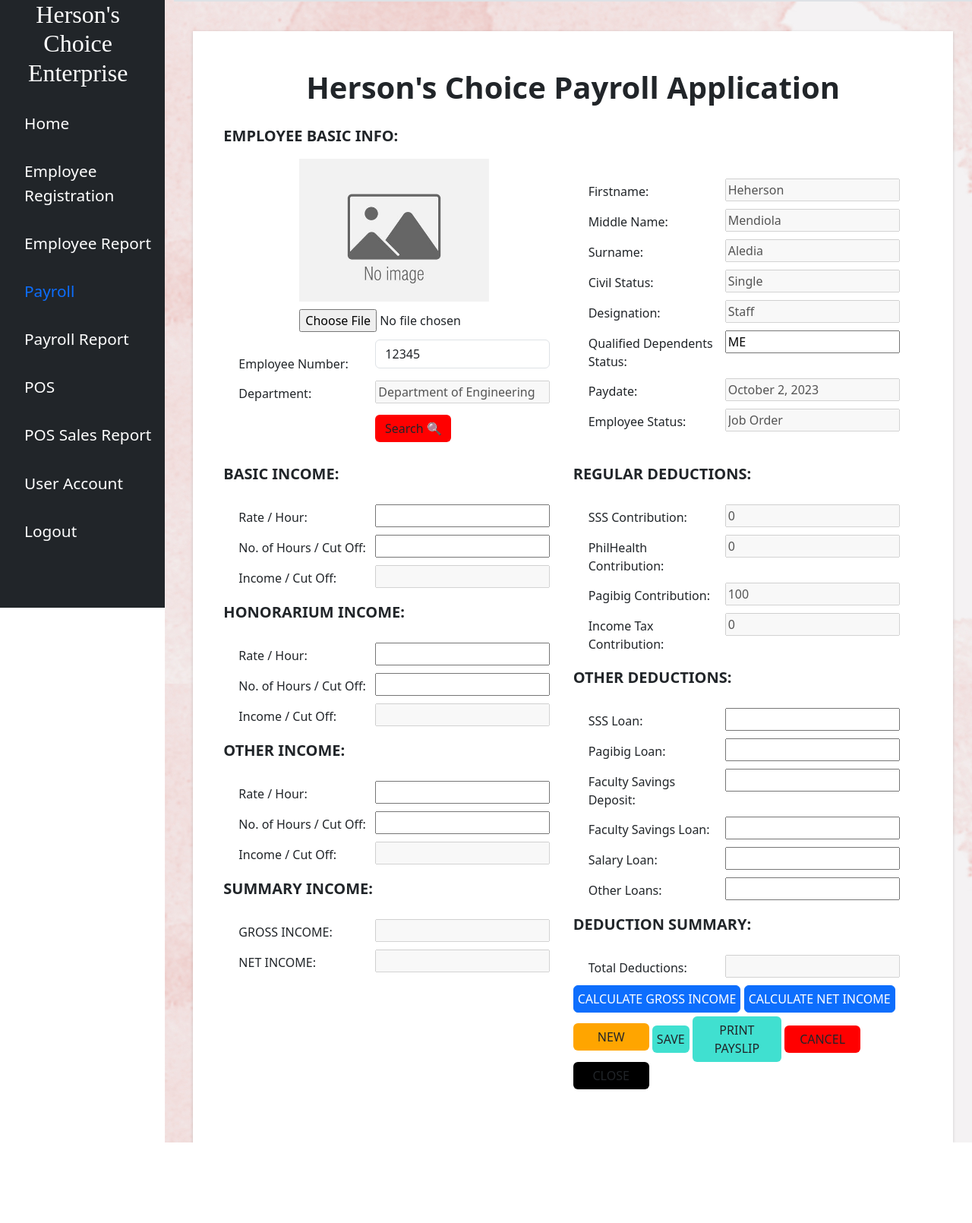
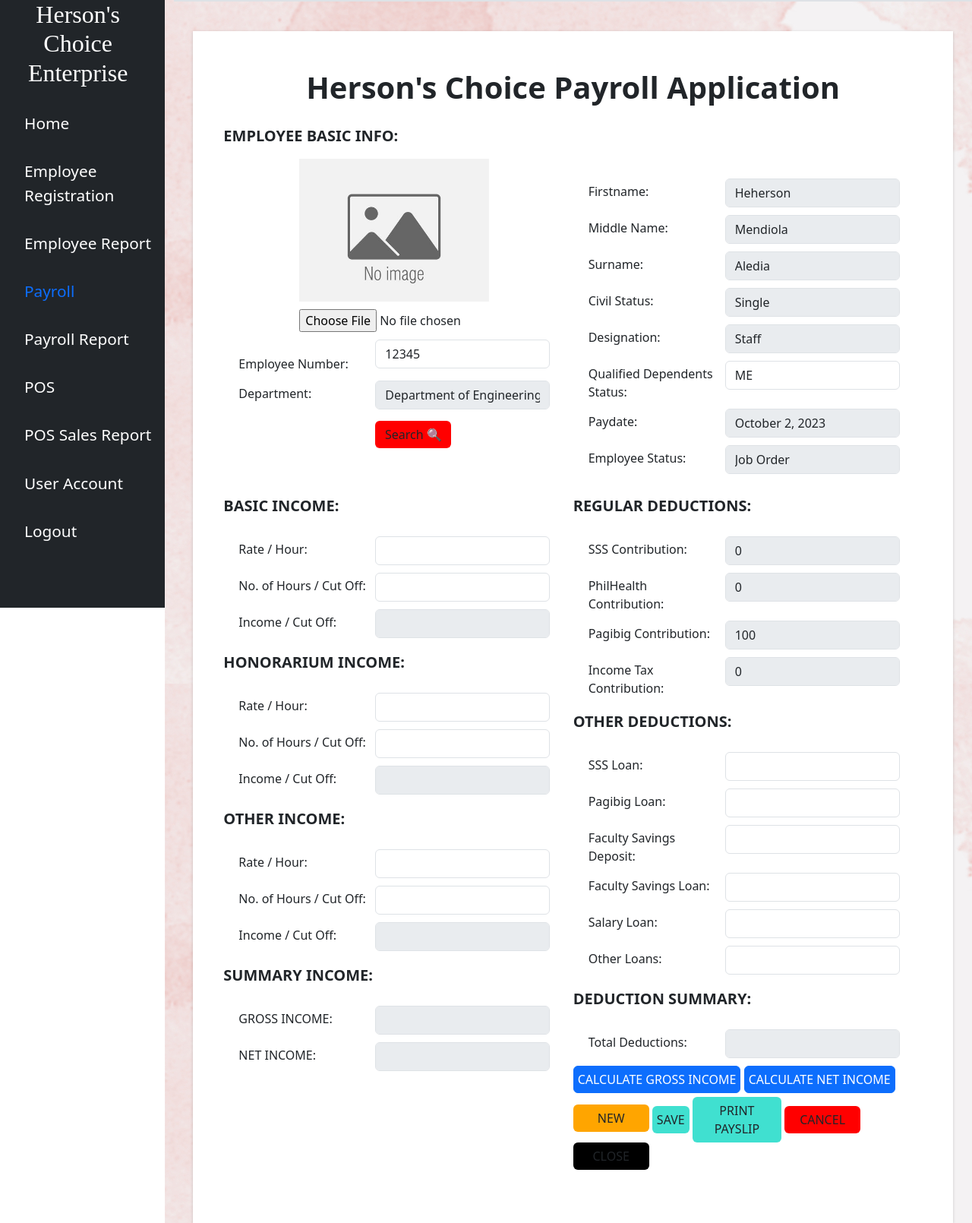
Before and after one commit to hhrsnm/lpu_web_application, a PHP site: page /Payroll.php in a window 1280 px wide. Shown: the whole page at 76% size. Before the commit the page ends 1504 px from the top, so only its background shows below. Run offline with PHP 8.4, Linux system fonts and the light colour scheme.

Commit message:
Update Payroll.php

```diff
--- a/Choice Enterprise/Payroll.php
+++ b/Choice Enterprise/Payroll.php
@@ -11,6 +11,7 @@ require_once('process/payroll_computation.php');
     <meta name="viewport" content="width=device-width, initial-scale=1.0">
     <link href="https://cdn.jsdelivr.net/npm/bootstrap@5.3.1/dist/css/bootstrap.min.css" rel="stylesheet" integrity="sha384-4bw+/aepP/YC94hEpVNVgiZdgIC5+VKNBQNGCHeKRQN+PtmoHDEXuppvnDJzQIu9" crossorigin="anonymous">
     <script src="https://cdn.jsdelivr.net/npm/bootstrap@5.3.1/dist/js/bootstrap.bundle.min.js" integrity="sha384-HwwvtgBNo3bZJJLYd8oVXjrBZt8cqVSpeBNS5n7C8IVInixGAoxmnlMuBnhbgrkm" crossorigin="anonymous"></script>
+    <script src="https://code.jquery.com/jquery-3.7.1.min.js" integrity="sha256-/JqT3SQfawRcv/BIHPThkBvs0OEvtFFmqPF/lYI/Cxo=" crossorigin="anonymous"></script>
     <script src="js/herson_payroll_save.js"></script>
     <link rel="stylesheet" href="css/payroll.css">
     <title>Payroll</title>
@@ -53,7 +54,7 @@ require_once('process/payroll_computation.php');
                                     </div>
                                     <div>
                                         <span>Department:</span>
-                                        <input type="text" class="formcontrol input_box1" id="department" name="department" value="<?php echo $department; ?>" disabled>
+                                        <input type="text" class="form-control input_box1" id="department" name="department" value="<?php echo $department; ?>" disabled>
                                     </div>
                                     <div>
                                       <span><button type="submit" name="cancel" class="btn btndanger" style="padding:5px; background-color:red; width:100px; margin-left:180px;">Search &#128269</button></span>
@@ -62,35 +63,35 @@ require_once('process/payroll_computation.php');
                                 <div class="payrol_form_group1" style="width:50%; margin:right; margin-top:36px;">
                                     <div>
                                         <span>Firstname:</span>
-                                        <input type="text" class="formcontrol input_box1" id="firstname" name="firstname" value="<?php echo $firstname; ?>" disabled>
+                                        <input type="text" class="form-control input_box1" id="firstname" name="firstname" value="<?php echo $firstname; ?>" disabled>
                                     </div>
                                     <div>
                                         <span>Middle Name:</span>
-                                        <input type="text" class="formcontrol input_box1" id="mname" name="mname" value="<?php echo $mname; ?>" disabled>
+                                        <input type="text" class="form-control input_box1" id="mname" name="mname" value="<?php echo $mname; ?>" disabled>
                                     </div>
                                     <div>
                                         <span>Surname:</span>
-                                        <input type="text" class="formcontrol input_box1" id="surname" name="surname" value="<?php echo $surname; ?>" disabled>
+                                        <input type="text" class="form-control input_box1" id="surname" name="surname" value="<?php echo $surname; ?>" disabled>
                                     </div>
                                     <div>
                                         <span>Civil Status:</span>
-                                        <input type="text" class="formcontrol input_box1" id="civil_status" name="civil_status" value="<?php echo $civil_status; ?>" disabled>
+                                        <input type="text" class="form-control input_box1" id="civil_status" name="civil_status" value="<?php echo $civil_status; ?>" disabled>
                                     </div>
                                     <div>
                                         <span>Designation:</span>
-                                        <input type="text" class="formcontrol input_box1" id="designation" name="designation" value="<?php echo $designation; ?>" disabled>
+                                        <input type="text" class="form-control input_box1" id="designation" name="designation" value="<?php echo $designation; ?>" disabled>
                                     </div>
                                     <div>
                                         <span>Qualified Dependents Status:</span>
-                                        <input type="text" class="formcontrol input_box1" id="qualified_dependents" name="qualified_dependents" value="<?php echo $qualified_dependents; ?>">
+                                        <input type="text" class="form-control input_box1" id="qualified_dependents" name="qualified_dependents" value="<?php echo $qualified_dependents; ?>">
                                     </div>
                                     <div>
                                         <span>Paydate:</span>
-                                        <input type="text" class="formcontrol input_box1" id="paydate" name="paydate" value="<?php echo $paydate; ?>" disabled>
+                                        <input type="text" class="form-control input_box1" id="paydate" name="paydate" value="<?php echo $paydate; ?>" disabled>
                                     </div>
                                     <div>
                                         <span>Employee Status:</span>
-                                        <input type="text" class="formcontrol input_box1" id="emp_status" name="emp_status" value="<?php echo $emp_status; ?>" disabled>
+                                        <input type="text" class="form-control input_box1" id="emp_status" name="emp_status" value="<?php echo $emp_status; ?>" disabled>
                                     </div>
                                 </div>
                             </div>
@@ -102,58 +103,58 @@ require_once('process/payroll_computation.php');
                                         </div>
                                         <div>
                                             <span>Rate / Hour:</span>
-                                            <input type="text" class="formcontrol input_box" id="basic_rate_hour" name="basic_rate_hour" value="<?php echo $basic_rate_hour; ?>">
+                                            <input type="text" class="form-control input_box" id="basic_rate_hour" name="basic_rate_hour" value="<?php echo $basic_rate_hour; ?>">
                                         </div>
                                         <div>
                                             <span>No. of Hours / Cut Off:</span>
-                                            <input type="text" class="formcontrol input_box" id="basic_num_hours_cutoff" name="basic_num_hours_cutoff" value="<?php echo
+                                            <input type="text" class="form-control input_box" id="basic_num_hours_cutoff" name="basic_num_hours_cutoff" value="<?php echo
                                                                                                                                                                 $basic_num_hours_cutoff; ?>">
                                         </div>
                                         <div>
                                             <span>Income / Cut Off:</span>
-                                            <input type="text" class="formcontrol input_box" id="basic_income_cutoff" name="basic_income_cutoff" value="<?php echo $basic_income_cutoff; ?>" disabled>
+                                            <input type="text" class="form-control input_box" id="basic_income_cutoff" name="basic_income_cutoff" value="<?php echo $basic_income_cutoff; ?>" disabled>
                                         </div>
                                         <div>
                                             <h5 style="padding-top:10px; padding-bottom:10px; font-weight:bold;">HONORARIUM INCOME:</h5>
                                         </div>
                                         <div>
                                             <span>Rate / Hour:</span>
-                                            <input type="text" class="formcontrol input_box" id="hono_rate_hour" name="hono_rate_hour" value="<?php echo $hono_rate_hour; ?>">
+                                            <input type="text" class="form-control input_box" id="hono_rate_hour" name="hono_rate_hour" value="<?php echo $hono_rate_hour; ?>">
                                         </div>
                                         <div>
                                             <span>No. of Hours / Cut Off:</span>
-                                            <input type="text" class="formcontrol input_box" id="hono_num_hours_cutoff" name="hono_num_hours_cutoff" value="<?php echo $hono_num_hours_cutoff; ?>">
+                                            <input type="text" class="form-control input_box" id="hono_num_hours_cutoff" name="hono_num_hours_cutoff" value="<?php echo $hono_num_hours_cutoff; ?>">
                                         </div>
                                         <div>
                                             <span>Income / Cut Off:</span>
-                                            <input type="text" class="formcontrol input_box" id="hono_income_cutoff" name="hono_income_cutoff" value="<?php echo $hono_income_cutoff; ?>" disabled>
+                                            <input type="text" class="form-control input_box" id="hono_income_cutoff" name="hono_income_cutoff" value="<?php echo $hono_income_cutoff; ?>" disabled>
                                         </div>
                                         <div>
                                             <h5 style="padding-top:10px; padding-bottom:10px; font-weight:bold;">OTHER INCOME:</h5>
                                         </div>
                                         <div>
                                             <span>Rate / Hour:</span>
-                                            <input type="text" class="formcontrol input_box" id="other_rate_hour" name="other_rate_hour" value="<?php echo $other_rate_hour; ?>">
+                                            <input type="text" class="form-control input_box" id="other_rate_hour" name="other_rate_hour" value="<?php echo $other_rate_hour; ?>">
                                         </div>
                                         <div>
                                             <span>No. of Hours / Cut Off:</span>
-                                            <input type="text" class="formcontrol input_box" id="other_num_hours_cutoff" name="other_num_hours_cutoff" value="<?php echo
+                                            <input type="text" class="form-control input_box" id="other_num_hours_cutoff" name="other_num_hours_cutoff" value="<?php echo
                                                                                                                                                                 $other_num_hours_cutoff; ?>">
                                         </div>
                                         <div>
                                             <span>Income / Cut Off:</span>
-                                            <input type="text" class="formcontrol input_box" id="other_income_cutoff" name="other_income_cutoff" value="<?php echo $other_income_cutoff; ?>" disabled>
+                                            <input type="text" class="form-control input_box" id="other_income_cutoff" name="other_income_cutoff" value="<?php echo $other_income_cutoff; ?>" disabled>
                                         </div>
                                         <div>
                                             <h5 style="padding-top:10px; padding-bottom:10px; font-weight:bold;">SUMMARY INCOME:</h5>
                                         </div>
                                         <div>
                                             <span>GROSS INCOME:</span>
-                                            <input type="text" class="formcontrol input_box" id="gross_income" name="gross_income" value="<?php echo $gross_income; ?>" disabled>
+                                            <input type="text" class="form-control input_box" id="gross_income" name="gross_income" value="<?php echo $gross_income; ?>" disabled>
                                         </div>
                                         <div>
                                             <span>NET INCOME:</span>
-                                            <input type="text" class="formcontrol input_box" id="net_income" name="net_income" value="<?php echo $net_income; ?>" disabled>
+                                            <input type="text" class="form-control input_box" id="net_income" name="net_income" value="<?php echo $net_income; ?>" disabled>
                                         </div>
                                     </div>
                                 </div>
@@ -164,53 +165,53 @@ require_once('process/payroll_computation.php');
                                         </div>
                                         <div>
                                             <span>SSS Contribution:</span>
-                                            <input type="text" class="formcontrol deduction_box" id="sss_contri" name="sss_contri" value="<?php echo $sss_contri; ?>" disabled>
+                                            <input type="text" class="form-control deduction_box" id="sss_contri" name="sss_contri" value="<?php echo $sss_contri; ?>" disabled>
                                         </div>
                                         <div>
                                             <span>PhilHealth Contribution:</span>
-                                            <input type="text" class="formcontrol deduction_box" id="philH_contri" name="philH_contri" value="<?php echo $philH_contri; ?>" disabled>
+                                            <input type="text" class="form-control deduction_box" id="philH_contri" name="philH_contri" value="<?php echo $philH_contri; ?>" disabled>
                                         </div>
                                         <div>
                                             <span>Pagibig Contribution:</span>
-                                            <input type="text" class="formcontrol deduction_box" id="pagibig_contri" name="pagibig_contri" value="<?php echo $pagibig_contri; ?>" disabled>
+                                            <input type="text" class="form-control deduction_box" id="pagibig_contri" name="pagibig_contri" value="<?php echo $pagibig_contri; ?>" disabled>
                                         </div>
                                         <div>
                                             <span>Income Tax Contribution:</span>
-                                            <input type="text" class="formcontrol deduction_box" id="tax_contri" name="tax_contri" value="<?php echo $tax_contri; ?>" disabled>
+                                            <input type="text" class="form-control deduction_box" id="tax_contri" name="tax_contri" value="<?php echo $tax_contri; ?>" disabled>
                                         </div>
                                         <div>
                                             <h5 style="padding-top:10px; padding-bottom:10px; font-weight:bold;">OTHER DEDUCTIONS:</h5>
                                         </div>
                                         <div>
                                             <span>SSS Loan:</span>
-                                            <input type="text" class="formcontrol deduction_box" id="sss_loan" name="sss_loan" value="<?php echo $sss_loan; ?>">
+                                            <input type="text" class="form-control deduction_box" id="sss_loan" name="sss_loan" value="<?php echo $sss_loan; ?>">
                                         </div>
                                         <div>
                                             <span>Pagibig Loan:</span>
-                                            <input type="text" class="formcontrol deduction_box" id="pagibig_loan" name="pagibig_loan" value="<?php echo $pagibig_loan; ?>">
+                                            <input type="text" class="form-control deduction_box" id="pagibig_loan" name="pagibig_loan" value="<?php echo $pagibig_loan; ?>">
                                         </div>
                                         <div>
                                             <span>Faculty Savings Deposit:</span>
-                                            <input type="text" class="formcontrol deduction_box" id="fs_deposit" name="fs_deposit" value="<?php echo $fs_deposit; ?>">
+                                            <input type="text" class="form-control deduction_box" id="fs_deposit" name="fs_deposit" value="<?php echo $fs_deposit; ?>">
                                         </div>
                                         <div>
                                             <span>Faculty Savings Loan:</span>
-                                            <input type="text" class="formcontrol deduction_box" id="fs_loan" name="fs_loan" value="<?php echo $fs_loan; ?>">
+                                            <input type="text" class="form-control deduction_box" id="fs_loan" name="fs_loan" value="<?php echo $fs_loan; ?>">
                                         </div>
                                         <div>
                                             <span>Salary Loan:</span>
-                                            <input type="text" class="formcontrol deduction_box" id="salary_loan" name="salary_loan" value="<?php echo $salary_loan; ?>">
+                                            <input type="text" class="form-control deduction_box" id="salary_loan" name="salary_loan" value="<?php echo $salary_loan; ?>">
                                         </div>
                                         <div>
                                             <span>Other Loans:</span>
-                                            <input type="text" class="formcontrol deduction_box" id="other_loans" name="other_loans" value="<?php echo $other_loans; ?>">
+                                            <input type="text" class="form-control deduction_box" id="other_loans" name="other_loans" value="<?php echo $other_loans; ?>">
                                         </div>
                                         <div>
                                             <h5 style="padding-top:10px; padding-bottom:10px; font-weight:bold;">DEDUCTION SUMMARY:</h5>
                                         </div>
                                         <div>
                                             <span>Total Deductions:</span>
-                                            <input type="text" class="formcontrol deduction_box" id="total_deduct" name="total_deduct" value="<?php echo $total_deduct; ?>" disabled>
+                                            <input type="text" class="form-control deduction_box" id="total_deduct" name="total_deduct" value="<?php echo $total_deduct; ?>" disabled>
                                         </div>
                                         <div>
                                             <div>
```
